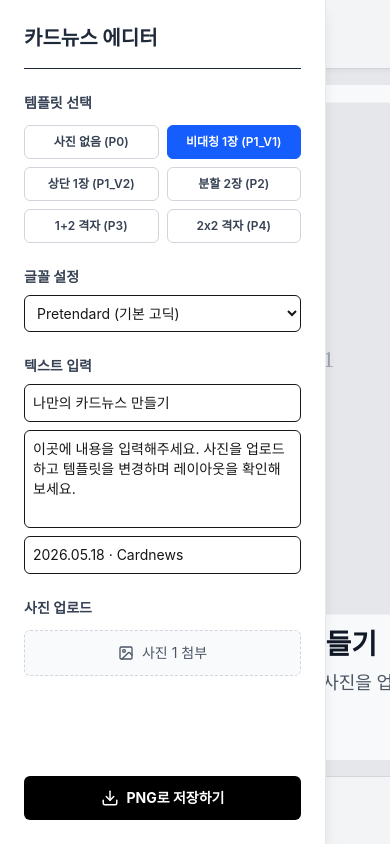
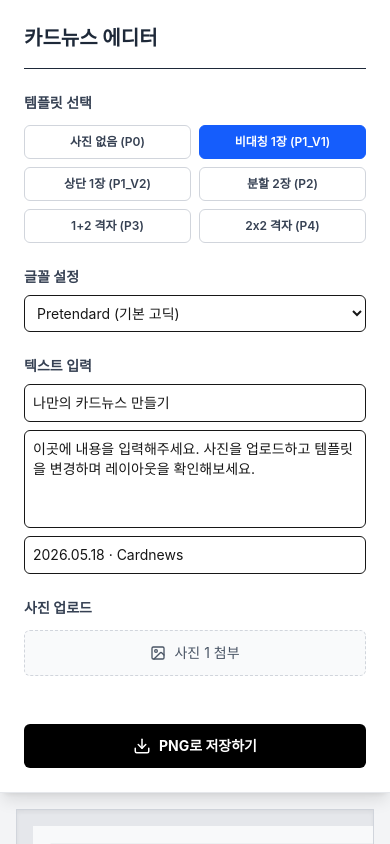
Before and after one commit to jisook325/cardnews-template-system, a Next.js app: page / in a window 390 px wide. Shown: the top 844 px of the page. Built offline with nearby package versions, Linux system fonts and the light colour scheme; a web font is replaced by a local one.

Commit message:
style: Improve editor layout responsiveness for mobile devices

```diff
--- a/app/page.tsx
+++ b/app/page.tsx
@@ -83,9 +83,9 @@ export default function Home() {
   };
 
   return (
-    <div className="flex h-screen bg-gray-100 overflow-hidden text-sm">
+    <div className="flex flex-col md:flex-row min-h-screen md:h-screen bg-gray-100 md:overflow-hidden text-sm">
       {/* Sidebar / Editor */}
-      <div className="w-[420px] bg-white border-r border-gray-200 p-6 flex flex-col gap-6 overflow-y-auto z-10 shadow-lg">
+      <div className="w-full md:w-[420px] bg-white border-b md:border-b-0 md:border-r border-gray-200 p-6 flex flex-col gap-6 overflow-y-auto z-10 shadow-lg h-auto md:h-full">
         <h2 className="text-xl font-bold text-gray-800 pb-4 border-b">카드뉴스 에디터</h2>
 
         <div className="flex flex-col gap-3">
@@ -177,15 +177,15 @@ export default function Home() {
 
         <button
           onClick={handleExport}
-          className="mt-auto bg-black hover:bg-gray-800 text-white font-bold py-3 rounded-md flex justify-center items-center gap-2 transition"
+          className="mt-6 md:mt-auto bg-black hover:bg-gray-800 text-white font-bold py-3 rounded-md flex justify-center items-center gap-2 transition shrink-0"
         >
           <Download size={18} /> PNG로 저장하기
         </button>
       </div>
 
       {/* Preview Area */}
-      <div className="flex-1 flex items-center justify-center overflow-auto p-8 relative">
-        <div className="bg-gray-200 p-4 shadow-inner border border-gray-300">
+      <div className="flex-1 flex items-center justify-center p-4 md:p-8 relative min-h-[400px] md:min-h-0 overflow-auto">
+        <div className="bg-gray-200 p-4 shadow-inner border border-gray-300 max-w-full overflow-auto">
           <div className="relative" style={{ width: 1080 * 0.5, height: 1350 * 0.5 }}>
             <div style={{ transform: 'scale(0.5)', transformOrigin: 'top left', width: 1080, height: 1350 }}>
               <CardRenderer data={data} rendererRef={rendererRef} />
```
